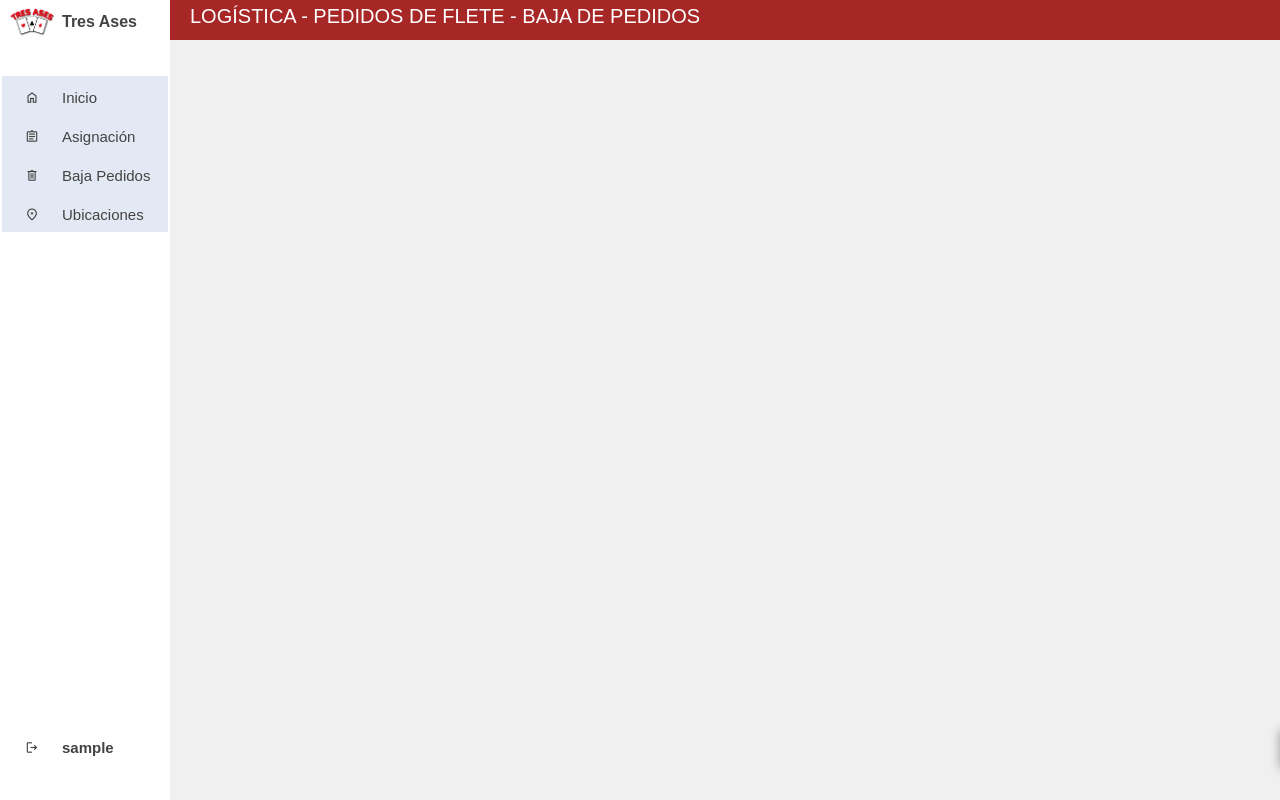
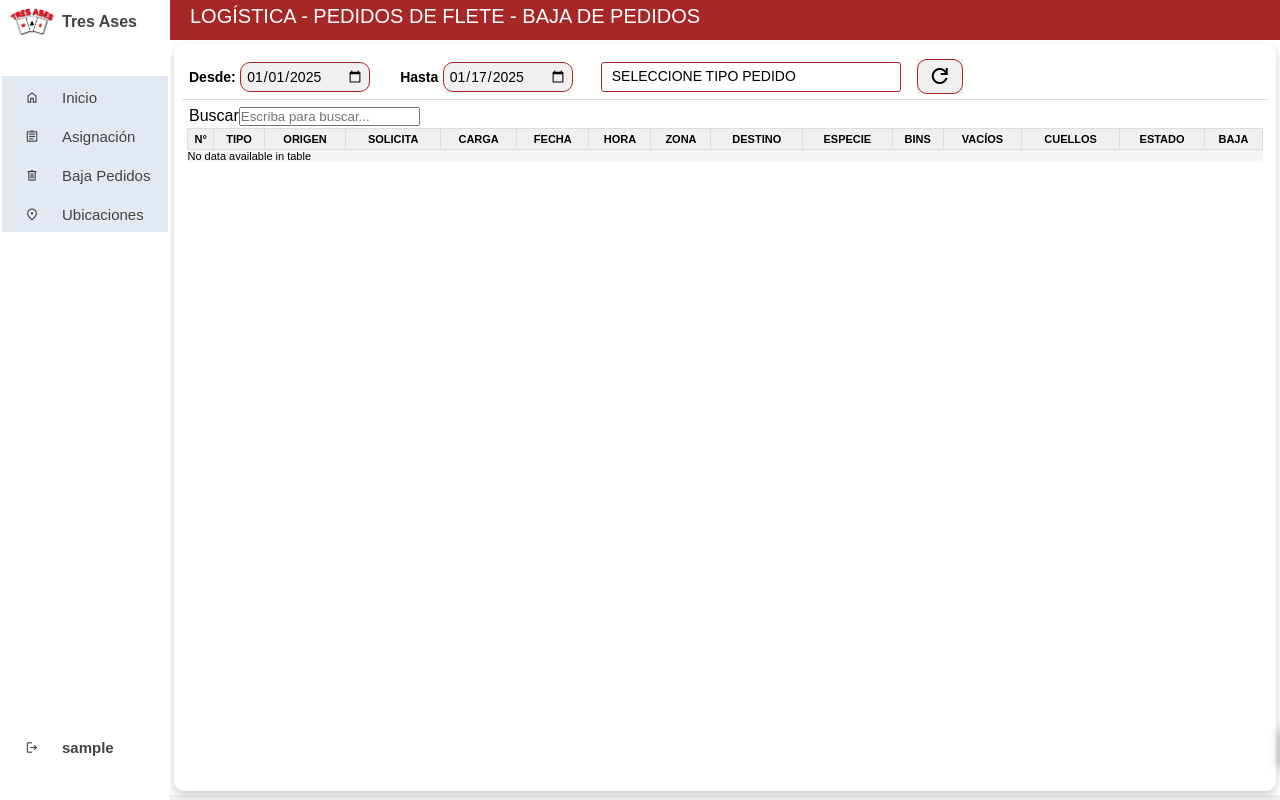
Before and after one commit to Proneutronxs/S3A, a Django app: page /logistica/pedidos-flete/baja-pedidos/ in a window 1280 px wide. Run offline with Django 3.2, Linux system fonts and the light colour scheme; the visitor is signed in with stand-in values (Sample User, id 1); parts of the project's set-up code (start-up, migrations or seed data) failed here and were passed over; some libraries are stand-ins or nearby versions.

Commit message:
baja-pedidos

```diff
--- a/Applications/Logistica/models.py
+++ b/Applications/Logistica/models.py
@@ -13,4 +13,5 @@
             ("puede_autorizar", "Puede Autorizar HE"),
             ("puede_denegar", "Puede Denegar HE"),
             ("puede_restaurar", "Puede Restaurar HE"),
+            ("puede_dar_baja", "Puede Dar de Baja PF"),
         ]
--- a/Applications/Logistica/templates/Logistica/PedidosFlete/bajaPedidos.html
+++ b/Applications/Logistica/templates/Logistica/PedidosFlete/bajaPedidos.html
@@ -8,12 +8,52 @@
     <div class="text" style="font-size: 20px;">LOGÍSTICA - PEDIDOS DE FLETE - BAJA DE PEDIDOS</div>
 </div>
 
-<div class="contenedor">
-    <div class="pf-menu">
-
-    </div>
-    <div class="vista-container">
-
+<div class="pfs-contenedor">
+    <div class="pfb-columna">
+        <div class="pfb-encabezado">
+            <div class="items-row-pl">
+                <label class="letras" for="fechaInicio">Desde:</label>
+                <input type="date" onclick="this.showPicker();" id="fechaInicio" name="fechaInicio" class="selectores">
+            </div>
+            <div class="items-row-pl">
+                <label class="letras" for="fechaFinal">Hasta</label>
+                <input type="date" onclick="this.showPicker();" id="fechaFinal" name="fechaFinal" class="selectores">
+            </div>
+            <div style="width: 300px;">
+                <select class="pfa-asig-popup-select" id="selector_pedidos">
+                </select>
+            </div>
+            <div>
+                <button class="boton-detalles" id="pfa-refresh">
+                    <i class='bx material-symbols-outlined pfa-btn-submit'>refresh</i>
+                </button>
+            </div>
+        </div>
+        <div class="pfb-contenido">
+            <table id="miTablaPedidos" class="pfa-tabla display" style="width:100%">
+                <thead class="pfa-tabla-encabezado">
+                    <tr>
+                        <th class="pfa-tabla-encabezado-celda">N°</th>
+                        <th class="pfa-tabla-encabezado-celda">TIPO</th>
+                        <th class="pfa-tabla-encabezado-celda">ORIGEN</th>
+                        <th class="pfa-tabla-encabezado-celda">SOLICITA</th>
+                        <th class="pfa-tabla-encabezado-celda">CARGA</th>
+                        <th class="pfa-tabla-encabezado-celda">FECHA</th>
+                        <th class="pfa-tabla-encabezado-celda">HORA</th>
+                        <th class="pfa-tabla-encabezado-celda">ZONA</th>
+                        <th class="pfa-tabla-encabezado-celda">DESTINO</th>
+                        <th class="pfa-tabla-encabezado-celda">ESPECIE</th>
+                        <th class="pfa-tabla-encabezado-celda">BINS</th>
+                        <th class="pfa-tabla-encabezado-celda">VACÍOS</th>
+                        <th class="pfa-tabla-encabezado-celda">CUELLOS</th>
+                        <th class="pfa-tabla-encabezado-celda">ESTADO</th>
+                        <th class="pfa-tabla-encabezado-celda">BAJA</th>
+                    </tr>
+                </thead>
+                <tbody class="pfa-tabla-cuerpo" id="pfa-tabla-pendientes">
+                </tbody>
+            </table>
+        </div>
     </div>
 </div>
 
@@ -29,9 +69,12 @@
 
 <div class="popup-confirmacion" style="display: none;" id="confirmationPopup">
     <div class="popup-content">
-        <p>¿Estás seguro de que deseas restaurar los items seleccionados?</p> <br>
-        <button id="confirmBtn" class="btn-submit botones">Confirmar</button>
-        <button id="cancelBtn" class="btn-submit botones">Cancelar</button>
+        <div id="content_pedido">
+
+        </div>
+        <p>¿Estás seguro de que quieres dar de baja el pedido seleccionado?</p> <br>
+        <button id="cancelBtn" class="btn-submit botones" style="width: 130px;" onclick="closeEliminar();">CANCELAR</button>
+        <button id="confirmBtn" class="btn-submit botones" style="width: 130px;">CONFIRMAR</button>
     </div>
 </div>
 
@@ -43,6 +86,10 @@
 </div>
 
 
-<!-- <script src="{%static 'TresAses/js/Logistica/HorasExtras/verHorasExtras.js' %}"></script> -->
+<script src="{%static 'TresAses/js/Librerias/choices.min.js' %}"></script>
+<script src="{%static 'TresAses/js/Librerias/jquery-3.6.0.min.js' %}"></script>
+<script type="text/javascript" src="{%static 'TresAses/js/Librerias/jquery-3.5.1.js' %}"></script>
+<script type="text/javascript" src="{%static 'TresAses/js/Librerias/jquery.dataTables.min.js' %}"></script>
+<script src="{%static 'TresAses/js/Logistica/PedidosFlete/bajaPedidos.js' %}"></script>
 
 {% endblock %}
--- a/Applications/Logistica/urls.py
+++ b/Applications/Logistica/urls.py
@@ -85,6 +85,10 @@
 
     path('pedidos-flete/baja-pedidos/', views.baja_pedidos_flete, name='baja_pedidos_flete'),
 
+    path('pedidos-flete/baja-pedidos/listar-pedidos/', views.mostrar_pedidos_flete_para_baja, name='mostrar_pedidos_flete_para_baja'),
+
+    path('pedidos-flete/baja-pedidos/baja-pedido/', views.baja_pedido_flete, name='mostrar_pedidos_flete_para_baja'),
+
     path('pedidos-flete/ubicacion-choferes/', views.ultima_ubicacion_choferes, name='ultima_ubicacion_choferes'),
 
     path('pedidos-flete/ubicacion-choferes/listar-choferes-activos/', views.listado_choferes_activos, name='listado_choferes_activos'),
--- a/Applications/Logistica/views.py
+++ b/Applications/Logistica/views.py
@@ -47,6 +47,10 @@
 @login_required
 def baja_pedidos_flete(request):
     return render (request, 'Logistica/PedidosFlete/bajaPedidos.html')
+
+@login_required
+def dar_baja_pedidos_flete(request):
+    return render (request, 'Logistica/PedidosFlete/darDebajaPedidos.html')
 
 @login_required
 def ultima_ubicacion_choferes(request):
@@ -1836,3 +1840,134 @@
     else:
         data = "No se pudo resolver la Petición"
         return JsonResponse({'Message': 'Error', 'Nota': data})
+
+@login_required
+@csrf_exempt
+def mostrar_pedidos_flete_para_baja(request):
+    if request.method == 'POST':
+        user_has_permission = request.user.has_perm('Logistica.puede_ver')
+        if user_has_permission:
+            try:
+                inicio = request.POST.get('Inicio')
+                final = request.POST.get('Final')
+                estado = request.POST.get('Estado')
+                values = [inicio,final,estado]
+                with connections['S3A'].cursor() as cursor:
+                    sql =   """
+                            DECLARE @@Inicio DATE;
+                            DECLARE @@Final DATE
+                            DECLARE @@Estado VARCHAR(2);
+                            SET @@Inicio = %s;
+                            SET @@Final = %s;
+                            SET @@Estado = %s;
+
+                            SELECT PF.IdPedidoFlete AS ID_PF, CASE WHEN PF.TipoDestino = 'P' THEN 'PLANTA' WHEN PF.TipoDestino = 'U' THEN 'CAMBIO DOM.' END AS TIPO, CONVERT(VARCHAR(20),RTRIM(PF.Solicitante)) AS SOLICITA,
+                                CASE WHEN RTRIM(PF.TipoCarga) = 'RAU' THEN 'COSECHA' WHEN RTRIM(PF.TipoCarga) = 'VAC' THEN 'VACÍOS' WHEN RTRIM(PF.TipoCarga) = 'FBI' THEN 'FRUTA EN BINS' WHEN RTRIM(PF.TipoCarga) = 'VAR' THEN 'VARIOS'
+                                WHEN RTRIM(PF.TipoCarga) = 'MAT' THEN 'MATERIALES' WHEN RTRIM(PF.TipoCarga) = 'EMB' THEN 'EMBALADO' ELSE RTRIM(PF.TipoCarga) END AS TIPO, CONVERT(VARCHAR(10), PF.FechaPedido, 103) AS FECHA_PEDIDO,
+                                CONVERT(VARCHAR(5), PF.HoraPedido, 108) AS HORA_PEDIDO, CONVERT(VARCHAR(10), PF.FechaRequerida, 103) AS FECHA_REQUERIDO, CASE WHEN CONVERT(VARCHAR(5), PF.HoraRequerida, 108) IS NULL THEN '--:--' ELSE CONVERT(VARCHAR(5),
+                                PF.HoraRequerida, 108) END AS HORA_REQUERIDO, CASE WHEN RTRIM(ZN.Nombre) IS NULL THEN '0' ELSE RTRIM(ZN.Nombre) END AS ZONA, CASE WHEN RTRIM(CH.Nombre) IS NULL THEN '0' ELSE RTRIM(CH.Nombre) END AS DESTINO,
+                                CASE WHEN PF.Bins IS NULL THEN '-' ELSE PF.Bins END AS BINS, CASE WHEN RTRIM(ES.Nombre) IS NULL THEN '-' ELSE RTRIM(ES.Nombre) END AS ESPECIE, CASE WHEN RTRIM(VR.Nombre) IS NULL THEN '0' ELSE RTRIM(VR.Nombre) END AS VARIEDAD,
+                                CASE WHEN RTRIM(PF.Vacios) = 'N' THEN 'NO' WHEN RTRIM(PF.Vacios) = 'S' THEN 'SI' ELSE '' END AS VACIOS, ISNULL(PF.CantVacios,0) AS CANT_VACIOS, CASE WHEN RTRIM(PF.Cuellos) = 'N' THEN 'NO' WHEN RTRIM(PF.Cuellos) = 'S' THEN 'SI' ELSE '' END AS CUELLOS,
+                                CASE WHEN RTRIM(PF.Obs) IS NULL THEN '' ELSE RTRIM(PF.Obs) END AS OBSERVACIONES, ISNULL(PF.IdTransportista,0) AS ID_TRANSPORTISTA, COALESCE(CONVERT(VARCHAR(15), RTRIM(TR.RazonSocial)),'') AS NOMBRE_TRANSPORTISTA, ISNULL(PF.IdCamion,0) AS ID_CAMION,
+                                COALESCE(RTRIM(CM.Nombre),'') AS NOMBRE_CAMION, ISNULL(PF.IdAcoplado,0) AS ID_ACOPLADO, COALESCE(RTRIM(AC.Nombre),'') AS NOMBRE_ACOPLADO, ISNULL(PF.IdChofer,0) AS ID_CHOFER, COALESCE(RTRIM(Chofer),'') AS NOMBRE_CHOFER,
+                                COALESCE(RTRIM(UB1.Descripcion),'0') AS DESTINO, COALESCE(RTRIM(UB2.Descripcion),'0') AS ORIGEN, PF.Estado AS ESTADO
+                            FROM PedidoFlete AS PF LEFT JOIN
+                                    Zona AS ZN ON ZN.IdZona = PF.IdZona LEFT JOIN
+                                    Chacra AS CH ON CH.IdChacra = PF.IdChacra LEFT JOIN
+                                    Especie AS ES ON ES.IdEspecie = PF.IdEspecie LEFT JOIN
+                                    Variedad AS VR ON VR.IdVariedad = PF.IdVariedad LEFT JOIN
+                                    Transportista AS TR ON TR.IdTransportista = PF.IdTransportista LEFT JOIN
+                                    Camion AS CM ON CM.IdCamion = PF.IdCamion LEFT JOIN
+                                    Acoplado AS AC ON AC.IdAcoplado = PF.IdAcoplado LEFT JOIN
+                                    Chofer AS CF ON CF.IdChofer = PF.IdChofer LEFT JOIN
+                                    Ubicacion AS UB1 ON UB1.IdUbicacion = PF.IdPlantaDestino LEFT JOIN
+                                    Ubicacion AS UB2 ON UB2.IdUbicacion = PF.IdPlanta
+                            WHERE (PF.Estado = @@Estado OR @@Estado = 'T')
+                                    AND CONVERT(DATE,PF.FechaPedido) >= @@Inicio
+                                    AND CONVERT(DATE,PF.FechaPedido) <= @@Final
+                            ORDER BY PF.IdPedidoFlete DESC
+                            """
+                    cursor.execute(sql, values)
+                    consulta = cursor.fetchall()
+                    if consulta:
+                        data = []
+                        for i in consulta:
+                            ID_PF = str(i[0])
+                            TIPO = str(i[1])
+                            SOLICITA = str(i[2])
+                            TIPO_DESTINO = str(i[3])
+                            FECHA_PEDIDO = str(i[4])
+                            HORA_PEDIDO = str(i[5])
+                            FECHA_REQUERIDO = str(i[6])
+                            HORA_REQUERIDO = str(i[7])
+                            ZONA = str(i[8])
+                            DESTINO = str(i[9])
+                            BINS = str(i[10])
+                            ESPECIE = str(i[11])
+                            VARIEDAD = str(i[12])
+                            VACIOS = str(i[13])
+                            CUELLOS = str(i[15])
+                            OBSERVACIONES = str(i[16])
+                            ID_TRANSPORTISTA = str(i[17])
+                            NOMBRE_TRANSPORTISTA = str(i[18])
+                            ID_CAMION = str(i[19])
+                            NOMBRE_CAMION = str(i[20])
+                            ID_ACOPLADO = str(i[21])
+                            NOMBRE_ACOPLADO = str(i[22])
+                            ID_CHOFER = str(i[23])
+                            NOMBRE_CHOFER = str(i[24])
+                            DESTINO2 = str(i[25])
+                            ORIGEN = str(i[26])
+                            ESTADO = str(i[27])
+                            datos = {'ID':ID_PF,'Tipo':TIPO, 'Solicita':SOLICITA, 'TipoDestino':TIPO_DESTINO, 'FechaPedido':FECHA_PEDIDO, 'HoraPedido':HORA_PEDIDO, 'FechaRequerido':FECHA_REQUERIDO, 'HoraRequerido':HORA_REQUERIDO,
+                                     'Zona':ZONA , 'Destino': DESTINO, 'Bins': BINS, 'Especie':ESPECIE, 'Variedad':VARIEDAD, 'Vacios':VACIOS, 'Cuellos':CUELLOS, 'Obs':OBSERVACIONES, 'IdTransportista':ID_TRANSPORTISTA,
+                                     'Transportista':NOMBRE_TRANSPORTISTA, 'IdCamion':ID_CAMION, 'Camion':NOMBRE_CAMION, 'IdAcoplado':ID_ACOPLADO, 'Acoplado':NOMBRE_ACOPLADO, 'IdChofer':ID_CHOFER, 'Chofer':NOMBRE_CHOFER,
+                                     'Origen':ORIGEN, 'Destino2':DESTINO2, 'Estado':ESTADO}
+                            data.append(datos)
+                        return JsonResponse({'Message': 'Success', 'Datos': data})
+                    else:
+                        data = "No se encontraron Pedidos de Flete."
+                        return JsonResponse({'Message': 'Error', 'Nota': data})
+            except Exception as e:
+                error = str(e)
+                insertar_registro_error_sql("LOGISTICA","MOSTRAR PEDIDOS FLETES BAJA",request.user,error)
+                data = str(e)
+                return JsonResponse({'Message': 'Error', 'Nota': data})
+            finally:
+                cursor.close()
+                connections['S3A'].close()
+        return JsonResponse ({'Message': 'Not Found', 'Nota': 'No tiene permisos para resolver la petición.'})
+    else:
+        data = "No se pudo resolver la Petición"
+        return JsonResponse({'Message': 'Error', 'Nota': data})
+
+@login_required
+@csrf_exempt
+def baja_pedido_flete(request):
+    if request.method == 'POST':
+        user_has_permission = request.user.has_perm('Logistica.puede_dar_baja')
+        if user_has_permission:
+            usuario = str(request.user).upper()
+            try:
+                IdPedidoFlete = request.POST.get('IdPedidoFlete')
+                with connections['S3A'].cursor() as cursor:
+                    sql = """
+                            UPDATE PedidoFlete SET Estado = 'B', FechaAnulacion = GETDATE(), UserIDAnulacion = %s WHERE IdPedidoFlete = %s
+                        """
+                    cursor.execute(sql,[usuario,IdPedidoFlete])
+                    cursor.execute("SELECT @@ROWCOUNT AS AffectedRows")
+                    affected_rows = cursor.fetchone()[0]
+                if affected_rows > 0:
+                    return JsonResponse ({'Message': 'Success', 'Nota': 'El Pedido de Flete N°: ' + IdPedidoFlete + ' se dió de baja correctamente'})
+                else:
+                    return JsonResponse ({'Message': 'Not Found', 'Nota': 'Se produjo un error al intentar dar de baja el Pedido de Flete N°: ' + IdPedidoFlete + '.'})
+            except Exception as e:
+                error = str(e)
+                insertar_registro_error_sql("FRIO","DA BAJA PEDIDO",usuario.upper(),error)
+                return JsonResponse ({'Message': 'Not Found', 'Nota': 'Se produjo un error al intentar resolver la petición.'})
+
+
+        else:
+            return JsonResponse ({'Message': 'Not Found', 'Nota': 'No tiene permisos para resolver la petición.'})
+    else:
+        return JsonResponse({'Message': 'No se pudo resolver la petición.'})
--- a/static/TresAses/css/style.css
+++ b/static/TresAses/css/style.css
@@ -2345,3 +2345,42 @@
   background-color: #cc0000;
   color: white;
 }
+
+.pfb-columna {
+  display: flex;
+  flex-direction: column;
+  border-radius: 10px;
+  background-color: #ffffff;
+  box-shadow: 0 2px 4px rgba(0, 0, 0, 0.1);
+  transform: translateY(0);
+  transition: transform 0.3s ease-in-out;
+  box-shadow: 0 4px 8px rgba(0, 0, 0, 0.2);
+  padding-left: 8px;
+  padding-right: 8px;
+  width: 100%;
+}
+
+.pfb-encabezado {
+  margin-top: 10px;
+  display: flex;
+  align-items: center;
+  padding: 5px;
+  gap: 16px;
+  border-bottom: 1px solid #ddd;
+}
+
+.pfb-item {
+  margin-right: 16px;
+}
+
+.pfb-contenido {
+  flex-grow: 1;
+  overflow-y: auto;
+  padding: 5px;
+}
+
+.pf-boton-deshabilitado {
+  opacity: 0.1;
+  pointer-events: none;
+  background-color: #ccc; /* Opcional */
+}
--- a/static/TresAses/js/Chacras/Planillas/general.js
+++ b/static/TresAses/js/Chacras/Planillas/general.js
@@ -231,8 +231,6 @@
     const formattedDateDesde = `${ano}-${mes}-${'01'}`;
     desde.value = formattedDateDesde;
     hasta.value = formattedDate;
-    // expoDesde.value = formattedDateDesde;
-    // expoHasta.value = formattedDate;
 }
 
 const completarTablaA = async () => {
--- /dev/null
+++ b/static/TresAses/js/Logistica/PedidosFlete/bajaPedidos.js
@@ -0,0 +1,240 @@
+const desde = document.getElementById('fechaInicio');
+const hasta = document.getElementById('fechaFinal');
+const modalOverlay = document.querySelector('.modal-overlay');
+let dataTablePendientes;
+
+
+window.addEventListener("load", async () => {
+    fechaActual();
+    cargarOpcionesChoice(opcionesPedidos);
+});
+
+selector_pedidos.addEventListener('change', function () {
+    busca_pedidos_flete();
+});
+
+document.getElementById('pfa-refresh').addEventListener('click', function () {
+    busca_pedidos_flete();
+});
+
+document.getElementById('confirmBtn').addEventListener('click', function () {
+    da_baja_pedido();
+});
+
+$(document).ready(function () {
+    $('#miTablaPedidos').DataTable({
+        "paging": false,
+        "info": false,
+        "ordering": true,
+        "searching": true,
+        "autoWidth": true,
+        "language": {
+            "search": "Buscar",
+            "searchPlaceholder": "Escriba para buscar..."
+        }
+    });
+});
+
+const choicePedidos = new Choices('#selector_pedidos', {
+    allowHTML: true,
+    shouldSort: false,
+    placeholderValue: 'SELECCIONE TIPO PEDIDO',
+    searchPlaceholderValue: 'Escriba para buscar..',
+    itemSelectText: ''
+});
+
+
+const busca_pedidos_flete = async () => {
+    openProgressBar();
+    try {
+        const formData = new FormData();
+        formData.append("Inicio", desde.value);
+        formData.append("Final", hasta.value);
+        formData.append("Estado", getValueEstado());
+
+        const options = {
+            method: 'POST',
+            headers: {
+            },
+            body: formData
+        };
+
+        const response = await fetch("listar-pedidos/", options);
+        const data = await response.json();
+        closeProgressBar();
+        if (data.Message == "Success") {
+            let datos_he = ``;
+            data.Datos.forEach((datos) => {
+                datos_he += `
+                    <tr class="pfa-tabla-fila">
+                        <td class="pfa-tabla-celda">${datos.ID}</td>
+                        <td class="pfa-tabla-celda">${datos.Tipo}</td>
+                        <td class="pfa-tabla-celda">${datos.Origen === '0' ? 'PLANTA' : datos.Origen}</td>
+                        <td class="pfa-tabla-celda">${datos.Solicita}</td>
+                        <td class="pfa-tabla-celda">${datos.TipoDestino}</td>
+                        <td class="pfa-tabla-celda" style="text-align: center;">${datos.FechaPedido}</td>
+                        <td class="pfa-tabla-celda" style="text-align: center;">${datos.HoraPedido}</td>
+                        <td class="pfa-tabla-celda">${datos.Zona === '0' ? '-' : datos.Zona}</td>
+                        <td class="pfa-tabla-celda">${datos.Destino2 === '0' ? datos.Destino : datos.Destino2}</td>
+                        <td class="pfa-tabla-celda">${datos.Especie}</td>
+                        <td class="pfa-tabla-celda" style="text-align: center;">${datos.Bins}</td>
+                        <td class="pfa-tabla-celda" style="text-align: center;">${datos.Vacios}</td>
+                        <td class="pfa-tabla-celda" style="text-align: center;">${datos.Cuellos}</td>
+                        <td class="pfa-tabla-celda" style="text-align: center;">${datos.Estado}</td>
+                        <td class="pfa-tabla-celda" style="text-align: center;">
+                            <button class="boton-detalles ${datos.Estado === 'B' || datos.Estado === 'C' || datos.Estado === 'D' ? 'pf-boton-deshabilitado' : ''}"
+                                    onclick="openEliminar(${datos.ID});"
+                                    style="${datos.Estado === 'B' || datos.Estado === 'C' || datos.Estado === 'D' ? 'cursor: not-allowed; pointer-events: none;' : ''}">
+                                <i class='bx material-symbols-outlined icon'>delete</i>
+                            </button>
+                        </td>
+                    </tr>
+                            `
+            });
+            if ($.fn.dataTable.isDataTable('#miTablaPedidos')) {
+                $('#miTablaPedidos').DataTable().clear().destroy();
+            }
+            document.getElementById('pfa-tabla-pendientes').innerHTML = datos_he;
+            dataTablePendientes = $('#miTablaPedidos').DataTable({
+                "paging": false,
+                "info": false,
+                "ordering": true,
+                "searching": true,
+                "autoWidth": true,
+                "language": {
+                    "search": "Buscar: ",
+                    "searchPlaceholder": "Escriba para buscar..."
+                },
+                "columnDefs": [
+                    {
+                        "targets": [10],
+                        "width": "3%",
+                        "className": "dt-center"
+                    }
+                ]
+            });
+        } else {
+            document.getElementById('pfa-tabla-pendientes').innerHTML = ``;
+            var nota = data.Nota
+            var color = "red";
+            mostrarInfo(nota, color);
+        }
+    } catch (error) {
+        closeProgressBar();
+        var nota = "Se produjo un error al procesar la solicitud. " + error;
+        var color = "red";
+        mostrarInfo(nota, color);
+    }
+};
+
+const da_baja_pedido = async () => {
+    openProgressBar();
+    try {
+        const formData = new FormData();
+        const IdPedidoFlete = document.getElementById('IdPedidoFlete').value;
+        formData.append("IdPedidoFlete", IdPedidoFlete);
+
+        const options = {
+            method: 'POST',
+            headers: {
+            },
+            body: formData
+        };
+
+        const response = await fetch("baja-pedido/", options);
+        const data = await response.json();
+        closeProgressBar();
+        closeEliminar();
+        document.getElementById('content_pedido').innerHTML = `<input type="hidden" id="IdPedidoFlete" name="IdPedidoFlete" value="0"></input>`;
+        if (data.Message == "Success") {
+            busca_pedidos_flete();
+            var nota = data.Nota
+            var color = "green";
+            mostrarInfo(nota, color);
+        } else {
+            var nota = data.Nota
+            var color = "red";
+            mostrarInfo(nota, color);
+        }
+    } catch (error) {
+        closeProgressBar();
+        var nota = "Se produjo un error al procesar la solicitud. " + error;
+        var color = "red";
+        mostrarInfo(nota, color);
+    }
+
+};
+
+function getValueEstado() {
+    return choicePedidos.getValue() ? choicePedidos.getValue().value : 'T';
+}
+
+function openEliminar(IdPedidoFlete) {
+    document.getElementById('content_pedido').innerHTML = `<input type="hidden" id="IdPedidoFlete" name="IdPedidoFlete" value="${IdPedidoFlete}"></input>`;
+    document.getElementById('confirmationPopup').style.display = 'flex';
+}
+
+function closeEliminar() {
+    document.getElementById('content_pedido').innerHTML = `<input type="hidden" id="IdPedidoFlete" name="IdPedidoFlete" value="0"></input>`;
+    document.getElementById('confirmationPopup').style.display = 'none';
+}
+
+function cargarOpcionesChoice(data) {
+    const opciones = [];
+    Object.keys(data).forEach((clave) => {
+        opciones.push({
+            value: clave,
+            label: data[clave],
+        });
+    });
+    choicePedidos.setChoices(opciones);
+}
+
+// Llamada a la función con el JSON
+const opcionesPedidos = {
+    "T": "TODO",
+    "A": "ASIGNADOS",
+    "B": "BAJA",
+    "C": "CERRADOS",
+    "D": "DESPACHADOS",
+    "P": "PENDIENTES"
+};
+
+
+
+
+
+function fechaActual() {
+    var fecha = new Date();
+    var mes = fecha.getMonth() + 1;
+    var dia = fecha.getDate();
+    var ano = fecha.getFullYear();
+    if (dia < 10) dia = '0' + dia;
+    if (mes < 10) mes = '0' + mes;
+    const formattedDate = `${ano}-${mes}-${dia}`;
+    const formattedDateDesde = `${ano}-${mes}-${'01'}`;
+    desde.value = formattedDateDesde;
+    hasta.value = formattedDate;
+}
+
+function openProgressBar() {
+    modalOverlay.style.display = 'block';
+}
+function closeProgressBar() {
+    modalOverlay.style.display = 'none';
+}
+document.getElementById("closePopup").addEventListener("click", function () {
+    document.getElementById("popup").classList.remove("active");
+});
+
+function mostrarInfo(Message, Color) {
+    document.getElementById("popup").classList.add("active");
+    const colorBorderMsg = document.getElementById("popup");
+    const mensaje = document.getElementById("mensaje-pop-up");
+    colorBorderMsg.style.border = `2px solid ${Color}`;
+    mensaje.innerHTML = `<p style="color: black; font-size: 13px;"><b>${Message}</b></p>`;
+
+    setTimeout(() => {
+        document.getElementById("popup").classList.remove("active");
+    }, 5000);
+}
```
